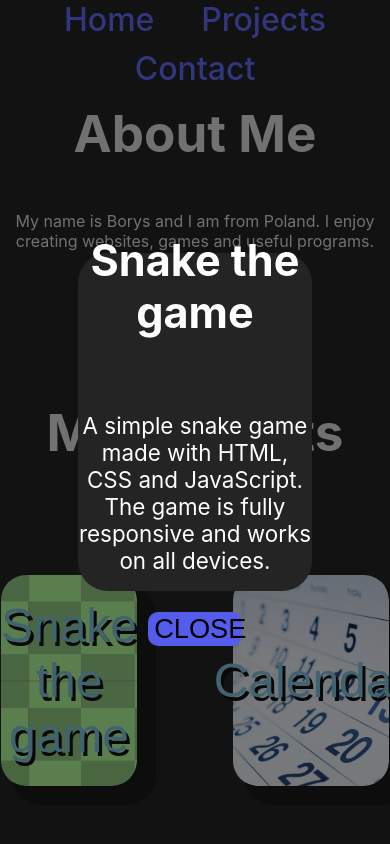
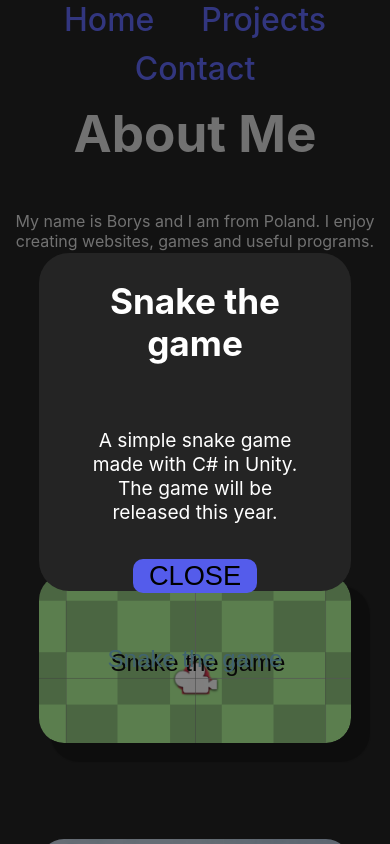
Before and after one commit to lis531/oldPortfolio, a React (Vite) app: page / in a window 390 px wide. Both pictures are taken after a click on the button "Snake the game". Shown: the top 844 px of the page. Built offline with nearby package versions, Linux system fonts and the light colour scheme.

Commit message:
update #4
lepsze popup'y, lepsza responsywność

```diff
--- a/index.html
+++ b/index.html
@@ -6,7 +6,9 @@
     <title>Portfolio</title>
   </head>
   <body>
-    <div id="root"></div>
+    <div id="root">
+      <div class="modal hidden"></div>
+    </div>
     <script type="module" src="/src/app.jsx"></script>
   </body>
   <form name="contact" method="POST" netlify netlify-honeypot="bot-field" hidden>
--- a/src/index.css
+++ b/src/index.css
@@ -219,11 +219,32 @@ h1 {
   align-items: center;
   z-index: 100;
   border: none;
+  opacity: 1;
+  visibility: visible;
+  transition: all 0.4s ease-in-out;
+
+}
+
+.content{
+  color: #fff;
+  background: #e74c3c;
+  position: relative;
+  border-radius: 3px;
+  margin: 0 auto;
+
+}
+
+.hidden{
+  visibility: hidden;
+  opacity: 0;
+}
+
+.show {
+    visibility: visible;
 }
 
 .modal-content{
-  width: 60%;
-  max-width: 80%;
+  width: 70%;
   height: 40%;
   background-color: #242424;
   color: #fff;
@@ -249,21 +270,38 @@ h1 {
   background-color: #3941d6;
 }
 
-body.active-modal{
+.modal.active-modal{
   overflow: hidden;
 }
 
 .modal-par{
   font-size: 1.4rem;
+  width: 75%;
 }
 .modal-header{
   font-size: 2.7rem;
+  width: 75%;
 }
 
-.active-modal .modal-content {
-  transform: translateY(0%);
+@media screen and (max-width: 768px){
+  .wrapper{
+    flex-direction: column;
+  }
+  .box{
+    width: 80vw;
+    height: 20vh;
+  }
+  .box span{
+    font-size: 1.5rem;
+  }
+  .modal-content{
+    width: 80%;
+    height: 40%;
+  }
+  .modal-par{
+    font-size: 1.2rem;
+  }
+  .modal-header{
+    font-size: 2.2rem;
+  }
 }
-
-.modal-content {
-  transform: translateY(-50%);
-}
--- a/src/projects.jsx
+++ b/src/projects.jsx
@@ -1,57 +1,66 @@
 import React, { useState } from 'react';
 
+const projectsInfo = {
+  SnakeTHEgame: {
+    header: 'Snake the game',
+    paragraph: 'A simple snake game made with C# in Unity. The game will be released this year.'
+  },
+  Calendar: {
+    header: 'Calendar',
+    paragraph: 'A calendar made with HTML, CSS and JavaScript with a lot of statistics. TBA.'
+  },
+  GoodToKnow: {
+    header: 'GoodToKnow',
+    paragraph: 'An app made with HTML, CSS and JavaScript using OpenAI. TBA.'
+  },
+  PhoneWidgets: {
+    header: 'Phone Widgets',
+    paragraph: 'An app made with ???. TBA.'
+  }
+};
+
 const Projects = () => {
-  const [modal, setModal] = useState(false);
-  const [modalHeader, setModalHeader] = useState('');
-  const [modalPar, setModalPar] = useState('');
+  const [modalVisible, setModalVisible] = useState(false);
+  const [modalContent, setModalContent] = useState({
+    header: '',
+    paragraph: ''
+  });
 
   const toggleModal = (id) => {
-    setModal(!modal);
+    setModalVisible(!modalVisible);
 
-    if(id === 'SnakeTHEgame') {
-      setModalHeader('Snake the game');
-      setModalPar('A simple snake game made with HTML, CSS and JavaScript. The game is fully responsive and works on all devices.');
-    } else if(id === 'Calendar') {
-      setModalHeader('Calendar');
-      setModalPar('A simple calendar made with HTML, CSS and JavaScript. The calendar is fully responsive and works on all devices.');
-    } else if(id === 'GoodToKnow') {
-      setModalHeader('GoodToKnow');
-      setModalPar('A simple app made with HTML, CSS and JavaScript. The app is fully responsive and works on all devices.');
-    } else if(id === 'PhoneWidgets') {
-      setModalHeader('Phone Widgets');
-      setModalPar('A simple app made with HTML, CSS and JavaScript. The app is fully responsive and works on all devices.');
+    if (id) {
+      const { header, paragraph } = projectsInfo[id];
+      setModalContent({ header, paragraph });
     }
   };
 
-  if(modal) {
-    document.body.classList.add('active-modal');
-  } else {
-    document.body.classList.remove('active-modal');
-  }
+  const modalClassName = `modal ${modalVisible ? '' : 'hidden'}`;
 
   return (
     <>
       <div className="Projects" id="projects">
         <h1>My Projects</h1>
         <div className="wrapper">
-          <button className="box" id="SnakeTHEgame" onClick={() => toggleModal("SnakeTHEgame")}><span>Snake the game</span></button>
-          <button className="box" id="Calendar" onClick={() => toggleModal("Calendar")}><span>Calendar</span></button>
+          <button className="box" id="SnakeTHEgame" onClick={() => toggleModal('SnakeTHEgame')}><span>Snake the game</span></button>
+          <button className="box" id="Calendar" onClick={() => toggleModal('Calendar')}><span>Calendar</span></button>
         </div>
         <div className="wrapper">
-          <button className="box" id="GoodToKnow" onClick={() => toggleModal("GoodToKnow")}><span>GoodToKnow</span></button>
-          <button className="box" id="PhoneWidgets" onClick={() => toggleModal("PhoneWidgets")}><span>Phone Widgets</span></button>
+          <button className="box" id="GoodToKnow" onClick={() => toggleModal('GoodToKnow')}><span>GoodToKnow</span></button>
+          <button className="box" id="PhoneWidgets" onClick={() => toggleModal('PhoneWidgets')}><span>Phone Widgets</span></button>
         </div>
       </div>
-      {modal && (
-        <div className="modal">
+      <div className={modalClassName}>
+        {modalVisible && (
           <div className="modal-content">
-            <h2 className='modal-header'>{modalHeader}</h2>
-            <p className='modal-par'>{modalPar}</p>
-            <button className="close-snake" onClick={() => toggleModal()}>CLOSE</button>
+            <h2 className='modal-header'>{modalContent.header}</h2>
+            <p className='modal-par'>{modalContent.paragraph}</p>
+            <button className="close-btn" onClick={() => toggleModal()}>CLOSE</button>
           </div>
-        </div>
-      )}
+        )}
+      </div>
     </>
   )
-}
-export default Projects
+};
+
+export default Projects;
```
Also changed, not shown: 5 other files (tests, documents, lock files or other folders).
